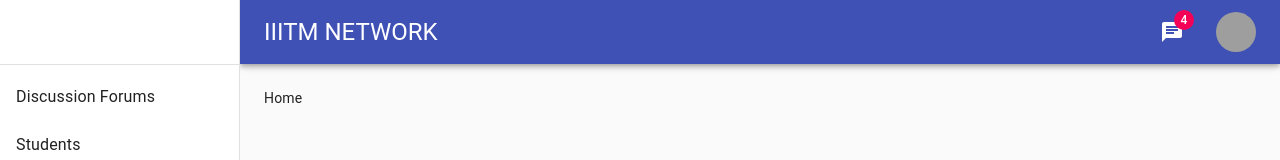
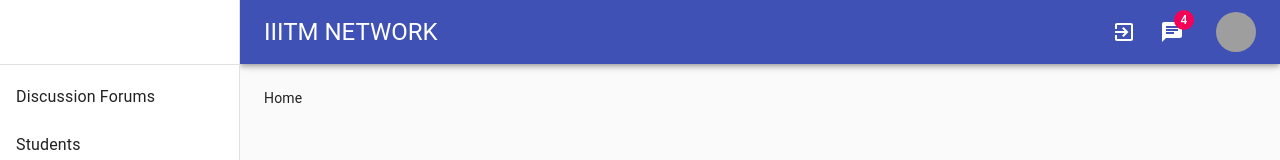
Before and after one commit to prafful0026/iiitm-network, a React (Create React App) app: page / in a window 1280 px wide. Shown: the top 160 px of the page. Built offline with nearby package versions, Linux system fonts and the light colour scheme; sample sign-in values are in the browser's storage; grey boxes are pictures that could not be loaded.

Commit message:
added logout

```diff
--- a/src/components/AppBar.js
+++ b/src/components/AppBar.js
@@ -8,6 +8,10 @@
 import { Avatar } from "@material-ui/core";
 import ChatIcon from "@material-ui/icons/Chat";
 import { Badge } from "@material-ui/core";
+import ExitToAppIcon from '@material-ui/icons/ExitToApp';
+import { USER_LOGOUT } from "../redux/constants/UserConstants";
+import { useDispatch } from "react-redux";
+
 const drawerWidth = 240;
 
 const useStyles = makeStyles((theme) => ({
@@ -45,12 +49,19 @@
     color: "white",
     marginRight:20
   },
+  logout:{
+    color:"white"
+  }
 }));
 
 function NavBar({ handleDrawerToggle }) {
+  const dispatch=useDispatch()
   const classes = useStyles();
   const theme = useTheme();
-
+  const logoutHandler=()=>{
+     localStorage.removeItem("userInfo")
+     dispatch({type:USER_LOGOUT})
+  }
   return (
     <div className={classes.appBarRoot}>
       <AppBar position='fixed' className={classes.appBar}>
@@ -67,6 +78,9 @@
           <Typography variant='h5' noWrap className={classes.appTitle}>
             IIITM NETWORK
           </Typography>
+          <IconButton onClick={logoutHandler}>
+            <ExitToAppIcon className={classes.logout} />
+          </IconButton>
           <IconButton  className={classes.chat}>
             <Badge badgeContent={4} color='secondary'>
               <ChatIcon />
```
